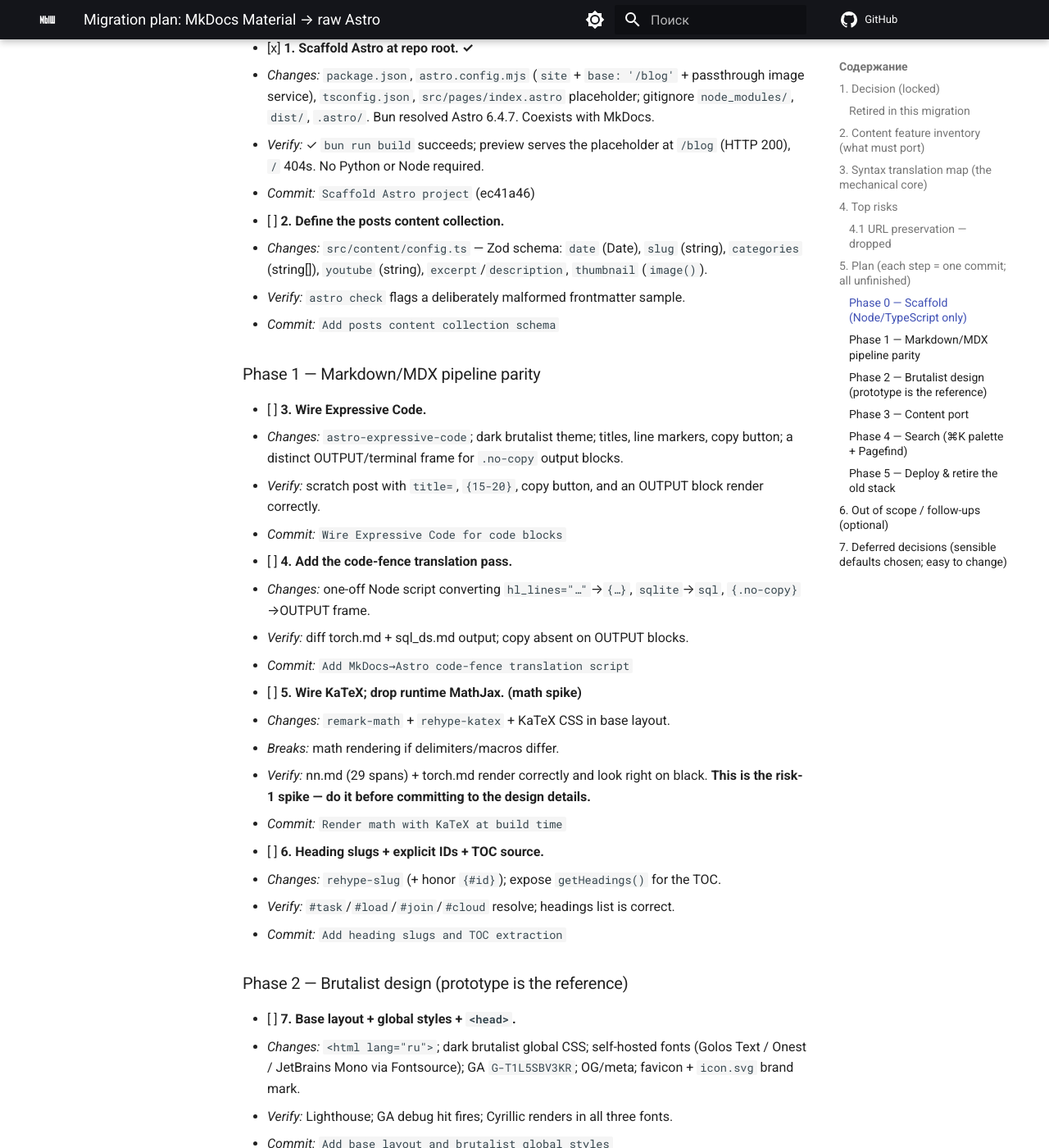
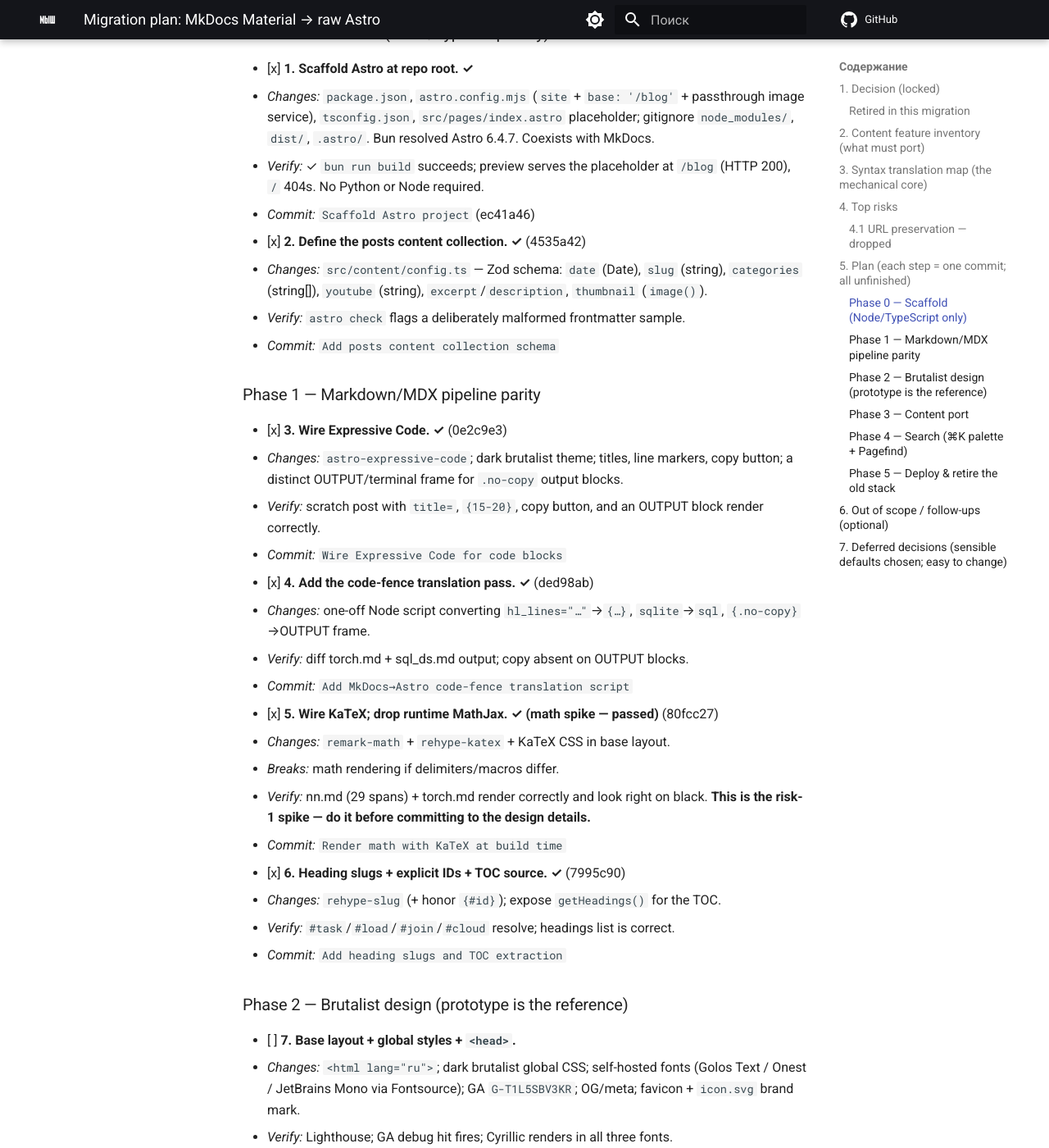
Before and after one commit to mouseml/blog, an MkDocs documentation site: the page built from docs/plans/astro-migration.md, in a window 1280 px wide and 1400 px high, scrolled down 3989 px. Shown: the whole window at 82% size. Built offline with MkDocs 1.6.1 and Material for MkDocs 9.7.7, drawn with Linux system fonts in a browser that asks for light colours; comment, search, counter and statistics services are not loaded; some of the changed text lies outside the part shown.

Commit message:
Update plan: Phase 1 (steps 1-6) complete
Co-Authored-By: Claude Opus 4.8 (1M context) <noreply@anthropic.com>

```diff
--- a/docs/plans/astro-migration.md
+++ b/docs/plans/astro-migration.md
@@ -92,30 +92,30 @@ Confirmed: shared links only ever pointed at the site root, not deep post URLs,
   - *Verify:* ✓ `bun run build` succeeds; preview serves the placeholder at `/blog` (HTTP 200), `/` 404s. No Python or Node required.
   - *Commit:* `Scaffold Astro project` (ec41a46)
 
-- [ ] **2. Define the posts content collection.**
+- [x] **2. Define the posts content collection. ✓** (4535a42)
   - *Changes:* `src/content/config.ts` — Zod schema: `date` (Date), `slug` (string), `categories` (string[]), `youtube` (string), `excerpt`/`description`, `thumbnail` (`image()`).
   - *Verify:* `astro check` flags a deliberately malformed frontmatter sample.
   - *Commit:* `Add posts content collection schema`
 
 ### Phase 1 — Markdown/MDX pipeline parity
 
-- [ ] **3. Wire Expressive Code.**
+- [x] **3. Wire Expressive Code. ✓** (0e2c9e3)
   - *Changes:* `astro-expressive-code`; dark brutalist theme; titles, line markers, copy button; a distinct OUTPUT/terminal frame for `.no-copy` output blocks.
   - *Verify:* scratch post with `title=`, `{15-20}`, copy button, and an OUTPUT block render correctly.
   - *Commit:* `Wire Expressive Code for code blocks`
 
-- [ ] **4. Add the code-fence translation pass.**
+- [x] **4. Add the code-fence translation pass. ✓** (ded98ab)
   - *Changes:* one-off Node script converting `hl_lines="…"`→`{…}`, `sqlite`→`sql`, `{.no-copy}`→OUTPUT frame.
   - *Verify:* diff torch.md + sql_ds.md output; copy absent on OUTPUT blocks.
   - *Commit:* `Add MkDocs→Astro code-fence translation script`
 
-- [ ] **5. Wire KaTeX; drop runtime MathJax. (math spike)**
+- [x] **5. Wire KaTeX; drop runtime MathJax. ✓ (math spike — passed)** (80fcc27)
   - *Changes:* `remark-math` + `rehype-katex` + KaTeX CSS in base layout.
   - *Breaks:* math rendering if delimiters/macros differ.
   - *Verify:* nn.md (29 spans) + torch.md render correctly and look right on black. **This is the risk-1 spike — do it before committing to the design details.**
   - *Commit:* `Render math with KaTeX at build time`
 
-- [ ] **6. Heading slugs + explicit IDs + TOC source.**
+- [x] **6. Heading slugs + explicit IDs + TOC source. ✓** (7995c90)
   - *Changes:* `rehype-slug` (+ honor `{#id}`); expose `getHeadings()` for the TOC.
   - *Verify:* `#task`/`#load`/`#join`/`#cloud` resolve; headings list is correct.
   - *Commit:* `Add heading slugs and TOC extraction`
```
Also changed, not shown: other parts of docs/plans/astro-migration.md (+1 -1 lines).
